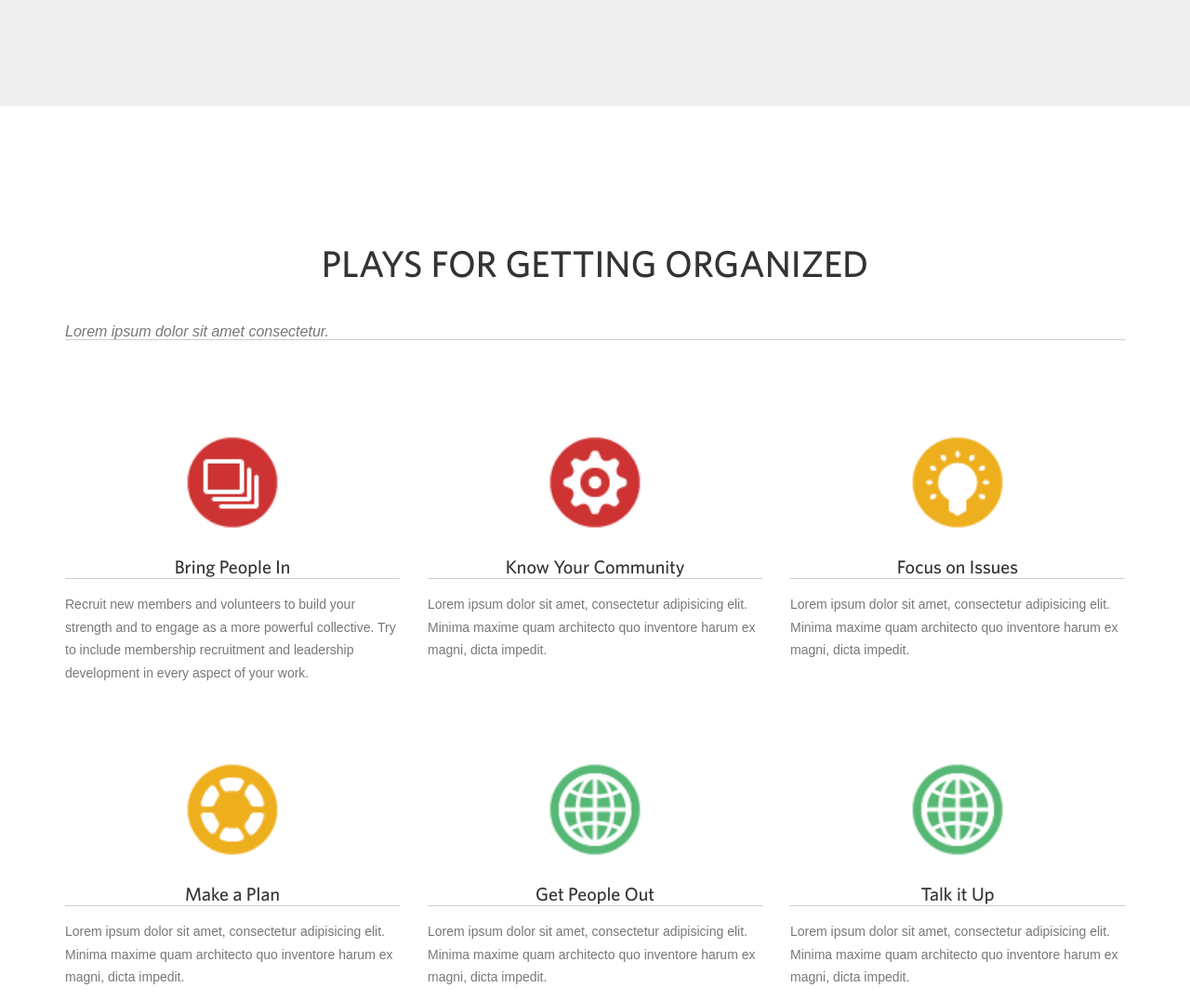
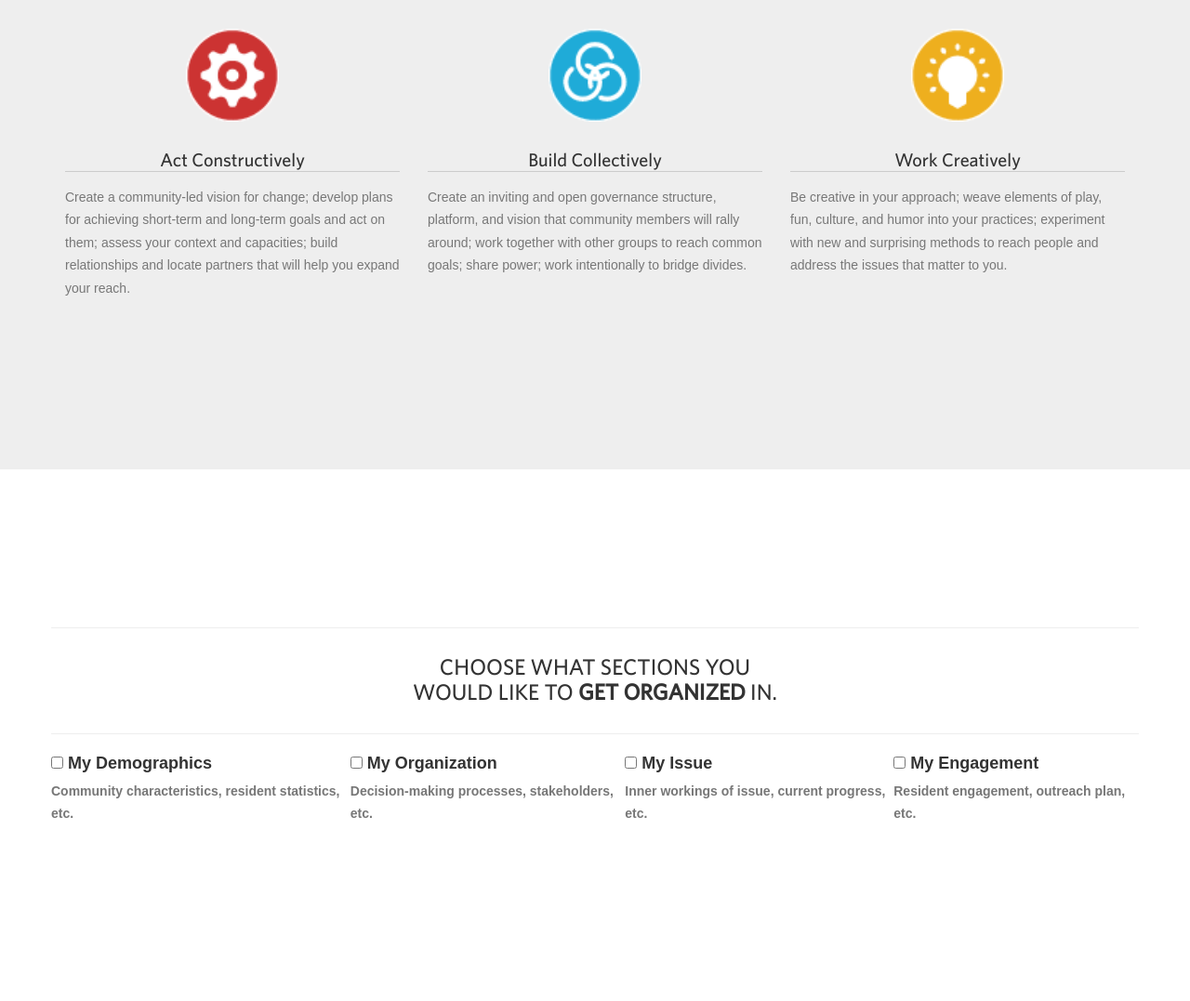
Before and after one commit to CheungAmbrose/Final-Project, a website: page home.html in a window 1280 px wide. Shown: the part 1111-2188 px from the top of the page at 93% size. Drawn offline with nearby package versions, Linux system fonts and the light colour scheme; files whose address does not match are found by name; a web font is replaced by a local one.

Commit message:
merge conflicts?

```diff
--- a/css/agency.css
+++ b/css/agency.css
@@ -51,7 +51,7 @@ body {
   line-height: 1.3em;
 }
 .text-muted {
-   dor: #777777;
+   /*dor: #777777;*/
    text-align: left;
 }
 .text-primary {
@@ -300,8 +300,8 @@ fieldset[disabled] .btn-xl.active {
   }
 }
 header {
-  /*background-image: url('../img/header-bg.jpg');*/
-  background-color: #C4C9C4;
+  background-image: url('../img/atlanta.jpg');
+  /*background-color: #C4C9C4;*/
   background-repeat: no-repeat;
   background-attachment: scroll;
   background-position: center center;
@@ -325,9 +325,9 @@ header .intro-text .intro-lead-in {
 }
 header .intro-text .intro-heading {
   font-family: "WhitneyHTF-Medium", sans-serif;
-  text-transform: uppercase;
-  font-weight: 700;
-  font-size: 50px;
+  /*text-transform: uppercase;*/
+  font-weight: 400;
+  font-size: 10px;
   line-height: 50px;
   margin-bottom: 25px;
 }
@@ -353,7 +353,7 @@ header .intro-text .intro-heading {
   }
 }
 section {
-  padding: 100px 0;
+  padding: 50px 0;
 }
 section h2.section-heading {
   font-size: 40px;
@@ -362,12 +362,14 @@ section h2.section-heading {
 }
 section h3.section-subheading {
   font-size: 16px;
-  font-family: "WhitneyHTF-Medium", sans-serif;
+  font-family: "WhitneyHTF-Light", sans-serif;
   text-transform: none;
-  font-style: italic;
+  text-indent: 40px;
   font-weight: 400;
-  margin-bottom: 75px;
+  margin-bottom: 30px;
+  padding-bottom: 30px;
 }
+
 @media (min-width: 768px) {
   section {
     padding: 150px 0;
@@ -825,5 +827,5 @@ table {
 }
 
 th {
-    text-align: center;
+    text-align: left;
 }
--- a/home.html
+++ b/home.html
@@ -52,14 +52,16 @@
                     <li class="hidden">
                         <a href="#page-top"></a>
                     </li>
+                    <!--
                     <li>
                         <a class="page-scroll" href="#about">About</a>
                     </li>
+                -->
                     <li>
-                        <a class="page-scroll" href="#services">Plays</a>
+                        <a class="page-scroll" href="#services">About</a>
                     </li>
                     <li>
-                        <a class="page-scroll" href="#assessment">Assessment</a>
+                        <a class="page-scroll" href="#assessment">Tool</a>
                     </li>
                 </ul>
             </div>
@@ -72,16 +74,25 @@
     <header>
         <div class="container">
             <div class="intro-text">
-                <div class="intro-lead-in">Atlanta Community Associations</div>
-                <div class="intro-heading">Get Organized</div>
-                <a href="#assessment" class="page-scroll btn btn-xl">Take Assessment</a>
+                <div class="intro-lead-in">Leading a new community initiative?</div>
+                <!--<div class="intro-heading">Start by Getting Organized</div>-->
+                <a href="#assessment" class="page-scroll btn btn-xl">Begin the Organization Process</a>
             </div>
+        </div>
+        <div class="container">
+            <br>
+            <br>
+            <br>
+            <br>
+            <br>
+            <br>
+            <br>
         </div>
     </header>
 
 
 
-    <!-- About Section -->
+    <!-- About Section
     <section id="about" class="bg-light-gray">
         <div class="container">
             <div class="row">
@@ -92,70 +103,47 @@
             </div>
         </div>
     </section>
+-->
 
    <!-- Plays Section -->
-    <section id="services">
+    <section id="services" class="bg-light-gray">
         <div class="container">
             <div class="row">
                 <div class="col-lg-12 text-center">
-                    <h2 class="section-heading">Plays For Getting Organized</h2>
-                    <h3 class="section-subheading text-muted">Lorem ipsum dolor sit amet consectetur.</h3>
+                    <h2 class="section-heading">Guidelines for Getting Organized</h2>
+                    <p class="section-subheading text-muted">This organization process is based on the Atlanta Community Engagement Playbook.This resource is designed for those with a shared interest in building successful engagement processes and reaching higher levels of community engagement. Higher levels of engagement mean that residents own and take leadership over civic change, rather than just observing or even providing feedback. Community organizing practices help you build collective power to identify and solve shared issues. They enable you to create a place where community members come together to get results. This tool is a resource for community associations to start this process.</p>
                 </div>
             </div>
             <div class="row text-center">
                 <div class="col-md-4">
                     <span class="fa-stack fa-4x">
-                        <img src="styleguide/images/frames.png" alt="frames" width="100" height="100">
+                        <img src="styleguide/images/gear.png" alt="frames" width="100" height="100">
                     </span>
-                    <h4 class="service-heading">Bring People In</h4>
-                    <p class="text-muted">Recruit new members and volunteers to build your strength and to engage as a more powerful collective. Try to include membership recruitment and leadership development in every aspect of your work.</p>
+                    <h4 class="service-heading">Act Constructively</h4>
+                    <p class="text-muted">Create a community-led vision for change; develop plans for achieving short-term and long-term goals and act on them; assess your context and capacities; build relationships and locate partners that will help you expand your reach.</p>
                 </div>
                 <div class="col-md-4">
                     <span class="fa-stack fa-4x">
-                        <img src="styleguide/images/gear.png" alt="frames" width="100" height="100">
+                        <img src="styleguide/images/rbg.png" alt="frames" width="100" height="100">
                     </span>
-                    <h4 class="service-heading">Know Your Community</h4>
-                    <p class="text-muted">Lorem ipsum dolor sit amet, consectetur adipisicing elit. Minima maxime quam architecto quo inventore harum ex magni, dicta impedit.</p>
+                    <h4 class="service-heading">Build Collectively</h4>
+                    <p class="text-muted">Create an inviting and open governance structure, platform, and vision that community members will rally around; work together with other groups to reach common goals; share power; work intentionally to bridge divides.</p>
                 </div>
                 <div class="col-md-4">
                     <span class="fa-stack fa-4x">
                         <img src="styleguide/images/brightness.png" alt="frames" width="100" height="100">
                     </span>
-                    <h4 class="service-heading">Focus on Issues</h4>
-                    <p class="text-muted">Lorem ipsum dolor sit amet, consectetur adipisicing elit. Minima maxime quam architecto quo inventore harum ex magni, dicta impedit.</p>
+                    <h4 class="service-heading">Work Creatively</h4>
+                    <p class="text-muted">Be creative in your approach; weave elements of play, fun, culture, and humor into your practices; experiment with new and surprising methods to reach people and address the issues that matter to you.</p>
                 </div>
             </div>
             <br>
-            <br>
-            <div class="row text-center">
-                <div class="col-md-4">
-                    <span class="fa-stack fa-4x">
-                        <img src="styleguide/images/colorwheel.png" alt="frames" width="100" height="100">
-                    </span>
-                    <h4 class="service-heading">Make a Plan</h4>
-                    <p class="text-muted">Lorem ipsum dolor sit amet, consectetur adipisicing elit. Minima maxime quam architecto quo inventore harum ex magni, dicta impedit.</p>
-                </div>
-                <div class="col-md-4">
-                    <span class="fa-stack fa-4x">
-                        <img src="styleguide/images/global.png" alt="frames" width="100" height="100">
-                    </span>
-                    <h4 class="service-heading">Get People Out</h4>
-                    <p class="text-muted">Lorem ipsum dolor sit amet, consectetur adipisicing elit. Minima maxime quam architecto quo inventore harum ex magni, dicta impedit.</p>
-                </div>
-                <div class="col-md-4">
-                    <span class="fa-stack fa-4x">
-                        <img src="styleguide/images/global.png" alt="frames" width="100" height="100">
-                    </span>
-                    <h4 class="service-heading">Talk it Up</h4>
-                    <p class="text-muted">Lorem ipsum dolor sit amet, consectetur adipisicing elit. Minima maxime quam architecto quo inventore harum ex magni, dicta impedit.</p>
-                </div>
-            </div>
         </div>
     </section>
 
 
     <!--Start Questions-->
-    <section id="assessment" class="bg-light-gray">
+    <section id="assessment">
     <div class="container">
         <div class="row">
             <div class="box">
@@ -166,16 +154,24 @@
                 <hr>
                 <table id="sections">
                     <th>
-                        <label><input type="checkbox" id="demographicscheck" onclick="sectionCheck()">My Demographics</label>
+                        <label><input type="checkbox" id="demographicscheck" onclick="sectionCheck()">    My Demographics</label>
+                        <p class="text-muted">Community characteristics, resident statistics, etc.
+                        </p>
                     </th>
                     <th>
-                        <label><input type="checkbox" id="organizationcheck" onclick="sectionCheck()">My Organization</label>
+                        <label><input type="checkbox" id="organizationcheck" onclick="sectionCheck()">    My Organization</label>
+                        <p class="text-muted">Decision-making processes, stakeholders, etc.
+                        </p>
                     </th>
                     <th>
-                        <label><input type="checkbox" id="issuecheck" onclick="sectionCheck()">My Issue</label>
+                        <label><input type="checkbox" id="issuecheck" onclick="sectionCheck()">    My Issue</label>
+                         <p class="text-muted">Inner workings of issue, current progress, etc.
+                        </p>
                     </th>
                     <th>
-                        <label><input type="checkbox" id="engagementcheck" onclick="sectionCheck()">My Engagement</label>
+                        <label><input type="checkbox" id="engagementcheck" onclick="sectionCheck()">    My Engagement</label>
+                        <p class="text-muted">Resident engagement, outreach plan, etc.
+                        </p>
                     </th>
                 </table>
             </div>
@@ -656,23 +652,12 @@
     <!-- /.container -->
 
     <footer>
-        <div class="container">
-            <div class="row">
-                <div class="col-md-4">
-                    <span class="copyright">Copyright &copy; Your Website 2016</span>
-                </div>
-                <div class="col-md-4">
-                </div>
-                <div class="col-md-4">
-                    <ul class="list-inline quicklinks">
-                        <li><a href="#">Privacy Policy</a>
-                        </li>
-                        <li><a href="#">Terms of Use</a>
-                        </li>
-                    </ul>
-                </div>
-            </div>
-        </div>
+        <br>
+        <br>
+        <br>
+        <br>
+        <br>
+        <br>
     </footer>
 
 
```
Also changed, not shown: img/atlanta.jpg (added), 1 other file.
